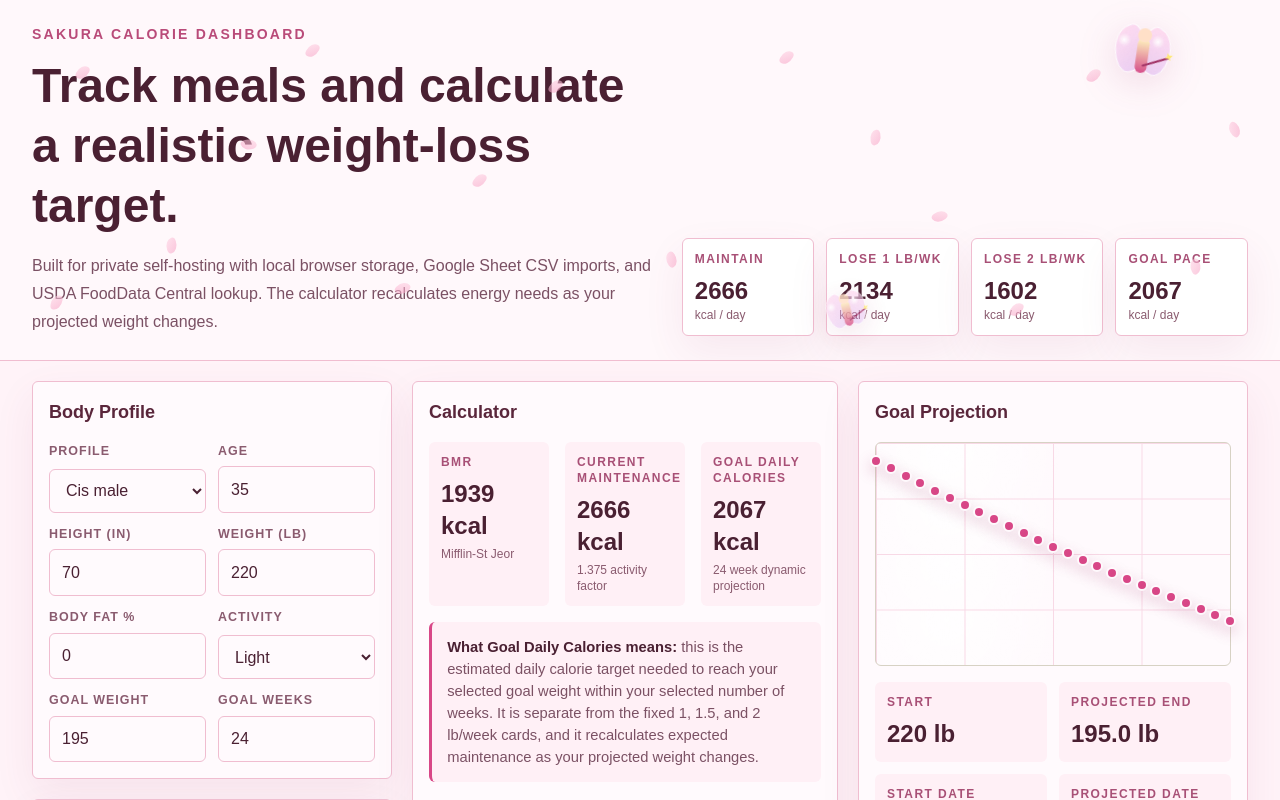
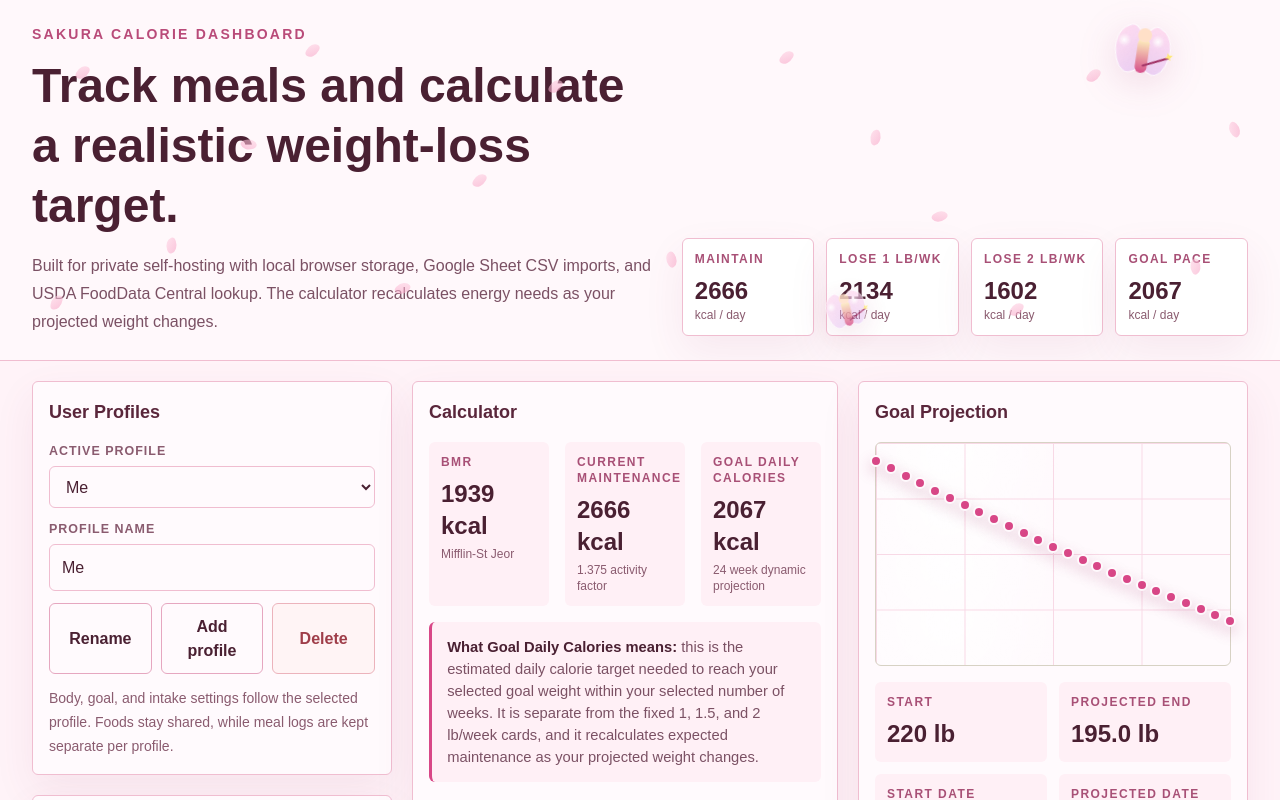
Before and after one commit to adamantius7877/sakuracalculator, a Next.js app: page / in a window 1280 px wide. Shown: the top 800 px of the page. Built offline with nearby package versions, Linux system fonts and the light colour scheme.

Commit message:
Add local user profiles

```diff
--- a/app/globals.css
+++ b/app/globals.css
@@ -217,7 +217,8 @@ textarea {
 }
 
 .primary,
-.secondary {
+.secondary,
+.danger {
   min-height: 2.55rem;
   border-radius: 6px;
   padding: 0.65rem 0.95rem;
@@ -240,9 +241,22 @@ textarea {
   color: var(--sakura-ink);
 }
 
+.danger {
+  border: 1px solid #ecb3bc;
+  background: #fff4f5;
+  color: #9f3d49;
+}
+
 .primary:hover,
-.secondary:hover {
+.secondary:hover,
+.danger:hover {
   transform: translateY(-1px);
+}
+
+.profile-actions {
+  display: grid;
+  gap: 0.55rem;
+  grid-template-columns: repeat(3, minmax(0, 1fr));
 }
 
 .projection {
--- a/app/page.tsx
+++ b/app/page.tsx
@@ -23,6 +23,12 @@ type Profile = {
   plannedDailyCalories: number;
 };
 
+type UserProfile = {
+  id: string;
+  name: string;
+  profile: Profile;
+};
+
 type Food = {
   id: string;
   name: string;
@@ -36,6 +42,7 @@ type Food = {
 
 type LogEntry = {
   id: string;
+  profileId: string;
   foodId?: string;
   name: string;
   serving: string;
@@ -89,6 +96,14 @@ const defaultProfile: Profile = {
   goalWeeks: 24,
   plannedDailyCalories: 1800,
 };
+
+function createUserProfile(name = "Me", profile: Profile = defaultProfile): UserProfile {
+  return {
+    id: uid("p"),
+    name,
+    profile: { ...defaultProfile, ...profile },
+  };
+}
 
 const starterFoods: Food[] = [
   {
@@ -428,7 +443,11 @@ function nutrient(food: FdcFood, name: string) {
 }
 
 export default function Home() {
-  const [profile, setProfile] = useState<Profile>(defaultProfile);
+  const [profiles, setProfiles] = useState<UserProfile[]>(() => [
+    createUserProfile("Me"),
+  ]);
+  const [activeProfileId, setActiveProfileId] = useState("");
+  const [profileName, setProfileName] = useState("Me");
   const [foods, setFoods] = useState<Food[]>(starterFoods);
   const [log, setLog] = useState<LogEntry[]>([]);
   const [selectedFoodId, setSelectedFoodId] = useState(starterFoods[0].id);
@@ -447,32 +466,70 @@ export default function Home() {
   const [fdcQuery, setFdcQuery] = useState("");
   const [fdcResults, setFdcResults] = useState<FdcFood[]>([]);
   const [status, setStatus] = useState("");
+  const [isHydrated, setIsHydrated] = useState(false);
 
   useEffect(() => {
     const raw = localStorage.getItem(STORAGE_KEY);
-    if (!raw) return;
+    if (!raw) {
+      setActiveProfileId((current) => current || profiles[0].id);
+      setIsHydrated(true);
+      return;
+    }
 
     try {
       const saved = JSON.parse(raw);
-      setProfile({ ...defaultProfile, ...saved.profile });
+      const savedProfiles: UserProfile[] = saved.profiles?.length
+        ? saved.profiles.map((item: UserProfile) => ({
+            id: item.id || uid("p"),
+            name: item.name || "Profile",
+            profile: { ...defaultProfile, ...item.profile },
+          }))
+        : [createUserProfile("Me", { ...defaultProfile, ...saved.profile })];
+      const selectedId = savedProfiles.some(
+        (item) => item.id === saved.activeProfileId,
+      )
+        ? saved.activeProfileId
+        : savedProfiles[0].id;
+
+      setProfiles(savedProfiles);
+      setActiveProfileId(selectedId);
+      setProfileName(
+        savedProfiles.find((item) => item.id === selectedId)?.name ?? "Me",
+      );
       setFoods(saved.foods?.length ? saved.foods : starterFoods);
-      setLog(saved.log ?? []);
+      setLog(
+        (saved.log ?? []).map((entry: LogEntry) => ({
+          ...entry,
+          profileId: entry.profileId || selectedId,
+        })),
+      );
       setFdcKey(saved.fdcKey ?? "");
     } catch {
       setStatus("Saved dashboard data could not be loaded.");
+    } finally {
+      setIsHydrated(true);
     }
   }, []);
 
   useEffect(() => {
+    if (!isHydrated || !activeProfileId) return;
     localStorage.setItem(
       STORAGE_KEY,
-      JSON.stringify({ profile, foods, log, fdcKey }),
+      JSON.stringify({ profiles, activeProfileId, foods, log, fdcKey }),
     );
-  }, [profile, foods, log, fdcKey]);
+  }, [activeProfileId, fdcKey, foods, isHydrated, log, profiles]);
+
+  const activeUserProfile =
+    profiles.find((item) => item.id === activeProfileId) ?? profiles[0];
+  const profile = activeUserProfile.profile;
+  const profileLog = log.filter((entry) => entry.profileId === activeUserProfile.id);
 
   const selectedFood = foods.find((food) => food.id === selectedFoodId) ?? foods[0];
   const todayTotal = log
-    .filter((entry) => entry.date === entryDate)
+    .filter(
+      (entry) =>
+        entry.date === entryDate && entry.profileId === activeUserProfile.id,
+    )
     .reduce((sum, entry) => sum + entry.calories * entry.quantity, 0);
 
   const calculator = useMemo(() => {
@@ -513,7 +570,60 @@ export default function Home() {
   );
 
   function updateProfile<K extends keyof Profile>(key: K, value: Profile[K]) {
-    setProfile((current) => ({ ...current, [key]: value }));
+    setProfiles((current) =>
+      current.map((item) =>
+        item.id === activeUserProfile.id
+          ? { ...item, profile: { ...item.profile, [key]: value } }
+          : item,
+      ),
+    );
+  }
+
+  function switchProfile(profileId: string) {
+    const nextProfile = profiles.find((item) => item.id === profileId);
+    if (!nextProfile) return;
+    setActiveProfileId(profileId);
+    setProfileName(nextProfile.name);
+    setStatus(`Switched to ${nextProfile.name}.`);
+  }
+
+  function createProfile() {
+    const name = profileName.trim() || `Profile ${profiles.length + 1}`;
+    const newProfile = createUserProfile(name, profile);
+    setProfiles((current) => [...current, newProfile]);
+    setActiveProfileId(newProfile.id);
+    setProfileName(newProfile.name);
+    setStatus(`${newProfile.name} was created.`);
+  }
+
+  function renameActiveProfile() {
+    const name = profileName.trim();
+    if (!name) return;
+    setProfiles((current) =>
+      current.map((item) =>
+        item.id === activeUserProfile.id ? { ...item, name } : item,
+      ),
+    );
+    setStatus(`Renamed profile to ${name}.`);
+  }
+
+  function deleteActiveProfile() {
+    if (profiles.length <= 1) {
+      setStatus("Keep at least one profile.");
+      return;
+    }
+
+    const remainingProfiles = profiles.filter(
+      (item) => item.id !== activeUserProfile.id,
+    );
+    const nextProfile = remainingProfiles[0];
+    setProfiles(remainingProfiles);
+    setLog((current) =>
+      current.filter((entry) => entry.profileId !== activeUserProfile.id),
+    );
+    setActiveProfileId(nextProfile.id);
+    setProfileName(nextProfile.name);
+    setStatus(`${activeUserProfile.name} was removed.`);
   }
 
   function addManualFood(event: FormEvent) {
@@ -540,6 +650,7 @@ export default function Home() {
     setLog((current) => [
       {
         id: uid("l"),
+        profileId: activeUserProfile.id,
         foodId: selectedFood.id,
         name: selectedFood.name,
         serving: selectedFood.serving,
@@ -663,6 +774,47 @@ export default function Home() {
 
       <section className="mx-auto grid max-w-7xl gap-5 px-5 py-5 lg:grid-cols-[360px_minmax(0,1fr)] lg:px-8">
         <aside className="space-y-5">
+          <Panel title="User Profiles">
+            <div className="space-y-3">
+              <label className="field">
+                <span>Active profile</span>
+                <select
+                  value={activeUserProfile.id}
+                  onChange={(event) => switchProfile(event.target.value)}
+                >
+                  {profiles.map((item) => (
+                    <option key={item.id} value={item.id}>
+                      {item.name}
+                    </option>
+                  ))}
+                </select>
+              </label>
+              <label className="field">
+                <span>Profile name</span>
+                <input
+                  value={profileName}
+                  onChange={(event) => setProfileName(event.target.value)}
+                  placeholder="Me"
+                />
+              </label>
+              <div className="profile-actions">
+                <button className="secondary" type="button" onClick={renameActiveProfile}>
+                  Rename
+                </button>
+                <button className="secondary" type="button" onClick={createProfile}>
+                  Add profile
+                </button>
+                <button className="danger" type="button" onClick={deleteActiveProfile}>
+                  Delete
+                </button>
+              </div>
+              <p className="text-sm leading-6 text-[#8a5b6f]">
+                Body, goal, and intake settings follow the selected profile. Foods stay shared,
+                while meal logs are kept separate per profile.
+              </p>
+            </div>
+          </Panel>
+
           <Panel title="Body Profile">
             <div className="grid grid-cols-2 gap-3">
               <label className="field">
@@ -971,10 +1123,10 @@ export default function Home() {
 
           <Panel title="Recent Entries">
             <div className="entry-list">
-              {log.length === 0 ? (
+              {profileLog.length === 0 ? (
                 <p className="text-sm text-[#66705e]">No meals logged yet.</p>
               ) : (
-                log.slice(0, 10).map((entry) => (
+                profileLog.slice(0, 10).map((entry) => (
                   <div key={entry.id} className="entry">
                     <span>
                       <strong>{entry.name}</strong>
```
Also changed, not shown: 1 other file (tests, documents, lock files or other folders).
